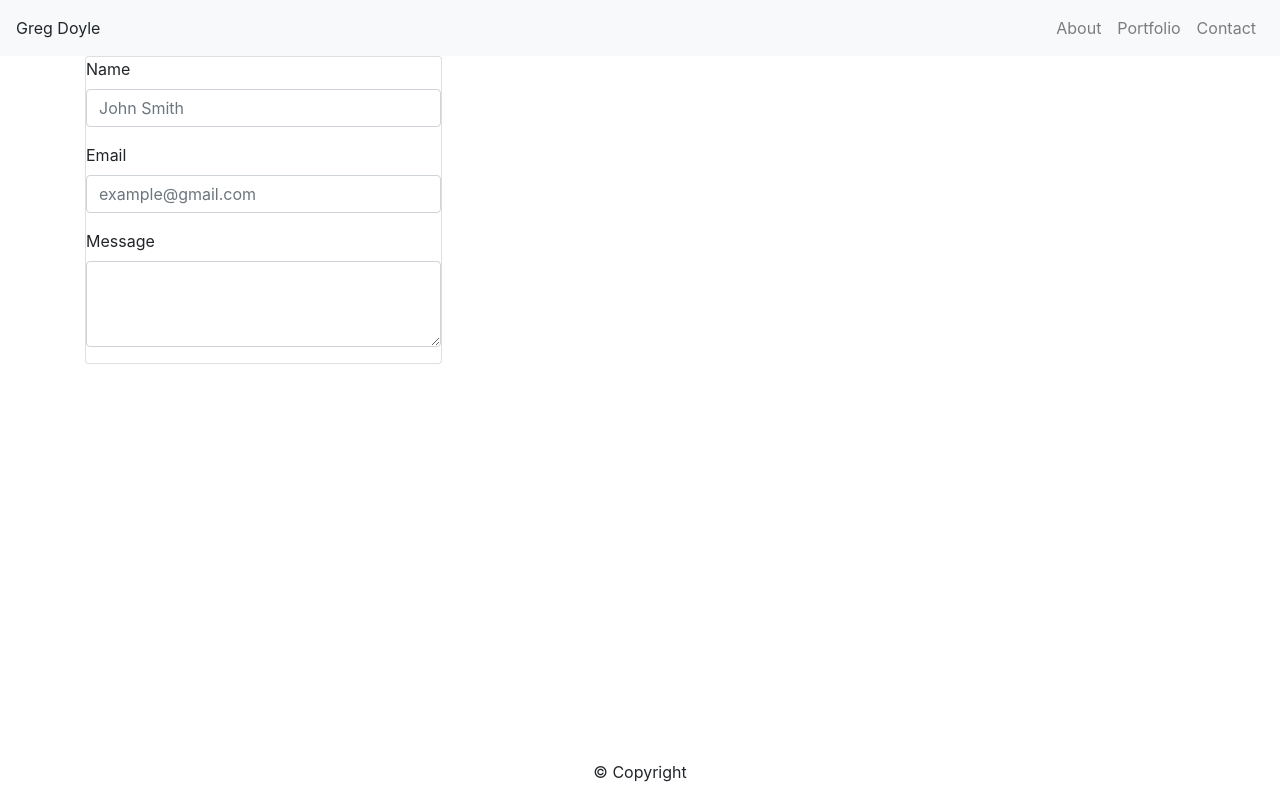
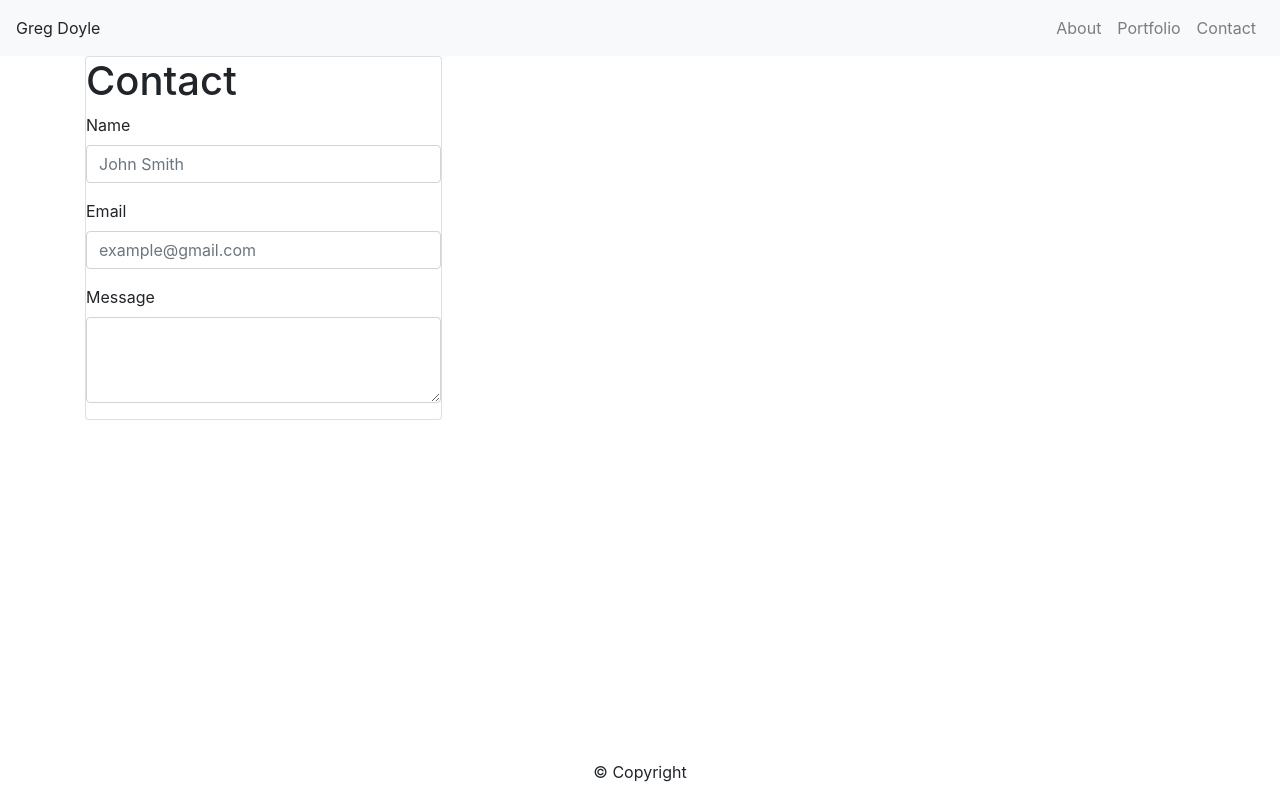
Before and after one commit to caligd45/Responsive-Portfolio-Homework, a plain HTML site: page contact.html in a window 1280 px wide. Drawn offline with nearby package versions, Linux system fonts and the light colour scheme.

Commit message:
added contact header

```diff
--- a/contact.html
+++ b/contact.html
@@ -34,8 +34,10 @@
     <form>
         <div class="container"padding-top: 60px;>
             <div class="card-columns" mx-auto>
+
                 <div class="card">
                     <form>
+                        <h1>Contact</h1>
                         <div class="form-group">
                             <label for="exampleFormControlInput1">Name</label>
                             <input type="name" class="form-control" id="exampleFormControlInput1" placeholder="John Smith">
```
